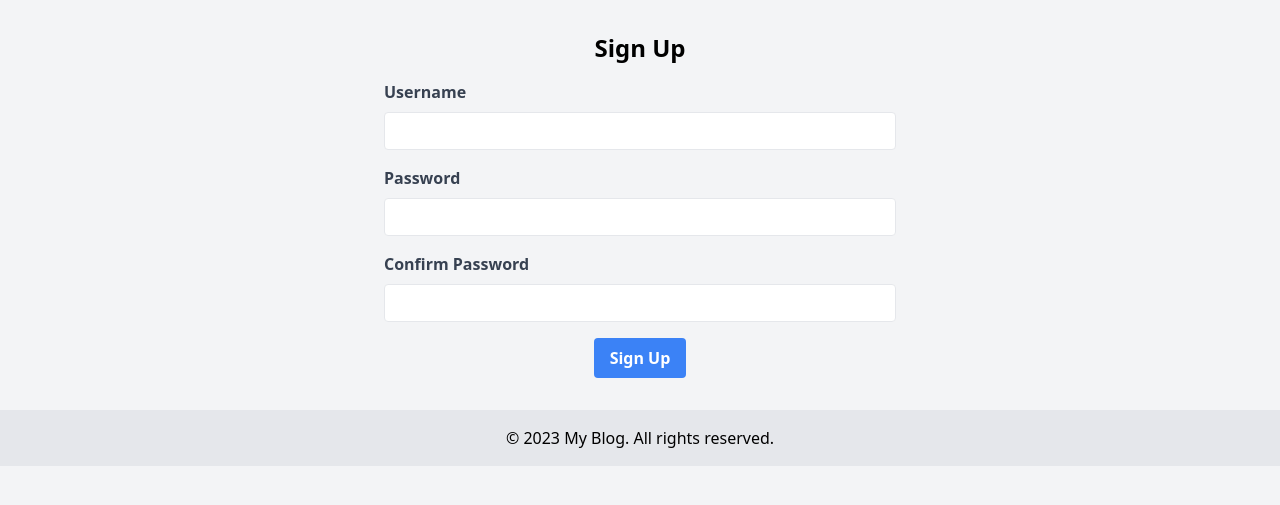
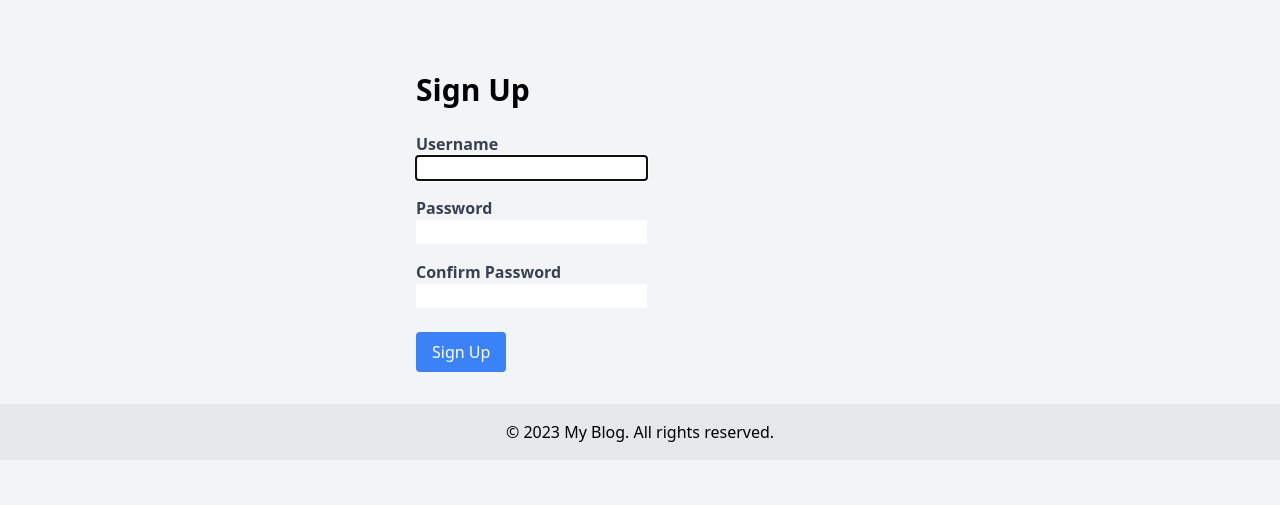
Before and after one commit to notSumit25/BlogPost, a Django app: page /signup/ in a window 1280 px wide. Shown: the part 76-581 px from the top of the page. Run offline with Django 4.2, Linux system fonts and the light colour scheme; some libraries are stand-ins or nearby versions.

Commit message:
Made changes to sign up html

```diff
--- a/blog/templates/blog/signup.html
+++ b/blog/templates/blog/signup.html
@@ -1,26 +1,33 @@
 <!-- templates/blog/signup.html -->
 {% extends 'blog/base.html' %}
-{% load widget_tweaks %}
 
 {% block content %}
-  <h1 class="text-2xl font-bold mb-4 flex justify-center">Sign Up</h1>
-  <form method="POST" class="max-w-lg mx-auto">
+  <div class="max-w-md mx-auto mt-10">
+    <h1 class="text-3xl font-bold mb-6">Sign Up</h1>
+    <form method="POST">
       {% csrf_token %}
       <div class="mb-4">
-      <label for="id_username" class="block text-gray-700 font-bold mb-2">Username</label>
-      {{ form.username|attr:"class:border rounded w-full py-2 px-3 text-gray-700 leading-tight focus:outline-none focus:shadow-outline" }}
-    </div>
-
-    <div class="mb-4">
-      <label for="id_password1" class="block text-gray-700 font-bold mb-2">Password</label>
-      {{ form.password1|attr:"class:border rounded w-full py-2 px-3 text-gray-700 leading-tight focus:outline-none focus:shadow-outline" }}
+        <label for="{{ form.username.id_for_label }}" class="block font-semibold text-gray-700">Username</label>
+        {{ form.username }}
+        {% if form.username.errors %}
+          <p class="text-red-500 mt-1">{{ form.username.errors }}</p>
+        {% endif %}
       </div>
       <div class="mb-4">
-      <label for="id_password2" class="block text-gray-700 font-bold mb-2">Confirm Password</label>
-      {{ form.password2|attr:"class:border rounded w-full py-2 px-3 text-gray-700 leading-tight focus:outline-none focus:shadow-outline" }}
+        <label for="{{ form.password1.id_for_label }}" class="block font-semibold text-gray-700">Password</label>
+        {{ form.password1 }}
+        {% if form.password1.errors %}
+          <p class="text-red-500 mt-1">{{ form.password1.errors }}</p>
+        {% endif %}
       </div>
-    <div class="flex justify-center">
-      <button type="submit" class="bg-blue-500 hover:bg-blue-700 text-white font-bold py-2 px-4 rounded focus:outline-none focus:shadow-outline">Sign Up</button>
+      <div class="mb-6">
+        <label for="{{ form.password2.id_for_label }}" class="block font-semibold text-gray-700">Confirm Password</label>
+        {{ form.password2 }}
+        {% if form.password2.errors %}
+          <p class="text-red-500 mt-1">{{ form.password2.errors }}</p>
+        {% endif %}
       </div>
+      <button type="submit" class="px-4 py-2 bg-blue-500 text-white rounded hover:bg-blue-600">Sign Up</button>
     </form>
+  </div>
 {% endblock %}
--- a/blog/views.py
+++ b/blog/views.py
@@ -54,7 +54,7 @@ def signup(request):
         if form.is_valid():
             form.save()
             username = form.cleaned_data.get('username')
-            password = form.cleaned_data.get('password')
+            password = form.cleaned_data.get('password1')
             user = authenticate(username=username, password=password)
             login(request, user)
             return redirect('home')
```
Also changed, not shown: db.sqlite3. Lines whose indentation alone changed are shown as unchanged.
